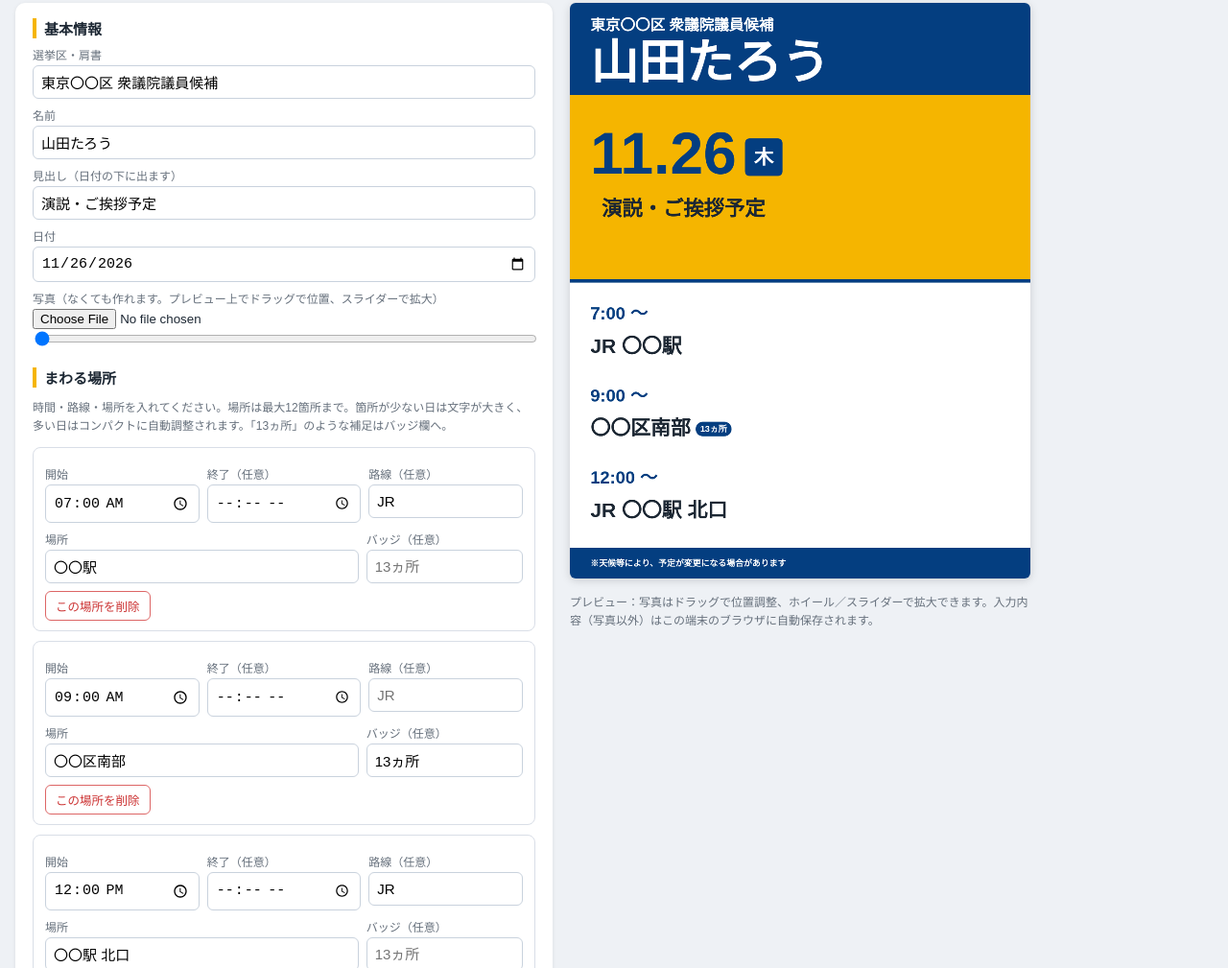
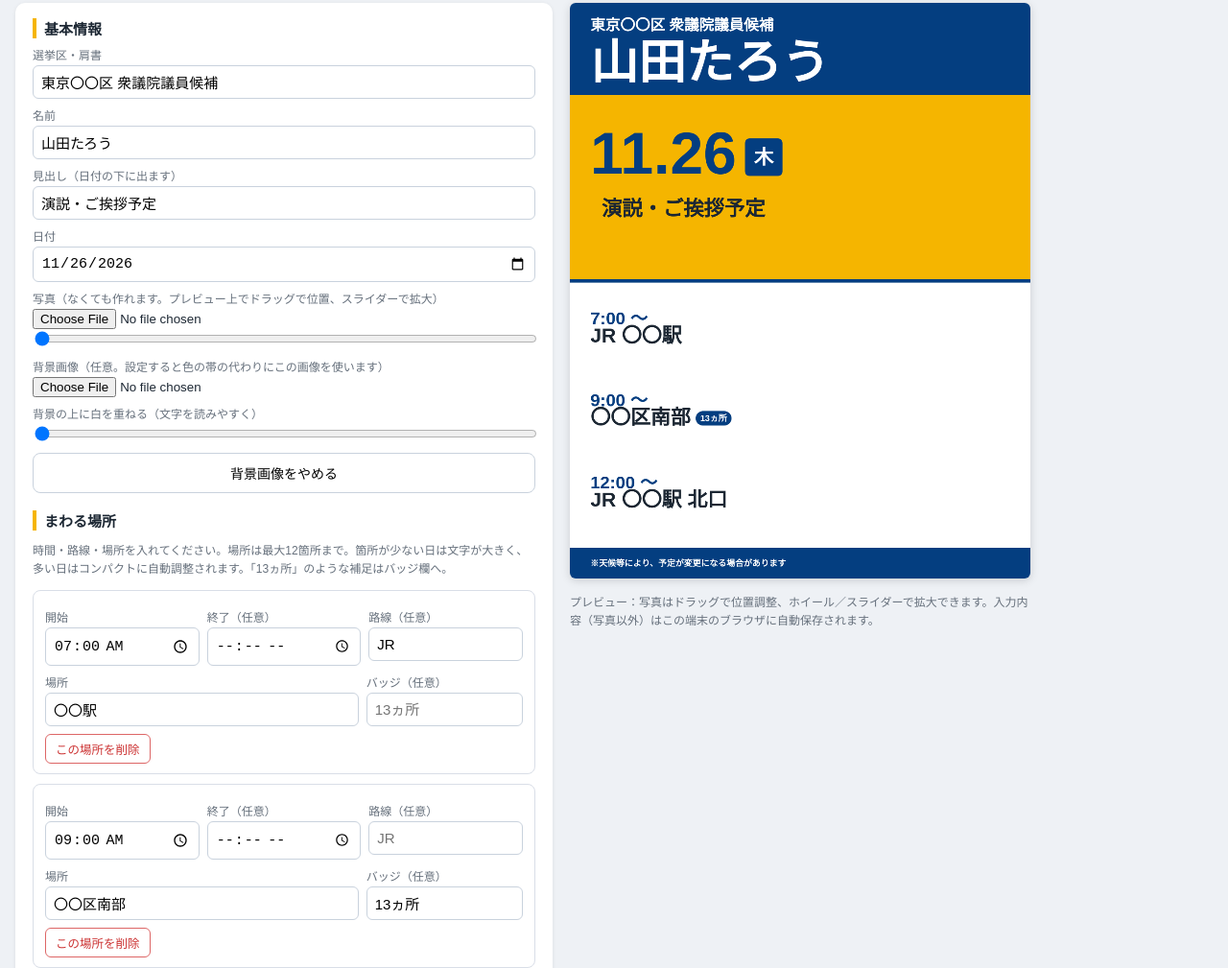
Before and after one commit to 8trkm8/kokumin-senkyo-kobo, a plain HTML site: page day-schedule-factory.html in a window 1280 px wide. Shown: the part 91-1100 px from the top of the page at 96% size. Drawn offline with Linux system fonts and the light colour scheme.

Commit message:
1日街頭予定メーカー：背景画像に対応（帯の代わりに画像を使用、白重ねスライダー付き）、2行表示の時間と場所の間隔を半分に

```diff
--- a/day-schedule-factory.html
+++ b/day-schedule-factory.html
@@ -48,6 +48,11 @@
     <label>写真（なくても作れます。プレビュー上でドラッグで位置、スライダーで拡大）</label>
     <input type="file" id="photoInput" accept="image/*">
     <input type="range" id="zoom" min="100" max="300" value="100">
+    <label>背景画像（任意。設定すると色の帯の代わりにこの画像を使います）</label>
+    <input type="file" id="bgInput" accept="image/*">
+    <label>背景の上に白を重ねる（文字を読みやすく）</label>
+    <input type="range" id="bgFade" min="0" max="70" value="0">
+    <button class="subbtn" id="bgClear" type="button">背景画像をやめる</button>
 
     <h2>まわる場所</h2>
     <p class="note">時間・路線・場所を入れてください。場所は最大12箇所まで。箇所が少ない日は文字が大きく、多い日はコンパクトに自動調整されます。「13ヵ所」のような補足はバッジ欄へ。</p>
@@ -105,6 +110,8 @@ function freshDefault() {
 }
 let state = loadState();
 let photo = null; // { img, ox, oy, zoom }
+let bg = null; // background image (not persisted, like photos)
+let bgFadeVal = 0;
 
 function loadState() {
   try {
@@ -156,6 +163,14 @@ function buildForm() {
     img.src = URL.createObjectURL(f);
   });
   $("zoom").addEventListener("input", () => { if (photo) { photo.zoom = $("zoom").value / 100; draw(); } });
+  $("bgInput").addEventListener("change", ev => {
+    const f = ev.target.files[0]; if (!f) return;
+    const img = new Image();
+    img.onload = () => { bg = img; draw(); URL.revokeObjectURL(img.src); };
+    img.src = URL.createObjectURL(f);
+  });
+  $("bgFade").addEventListener("input", () => { bgFadeVal = $("bgFade").value / 100; if (bg) draw(); });
+  $("bgClear").addEventListener("click", () => { bg = null; $("bgInput").value = ""; draw(); });
   buildStops();
 }
 function buildStops() {
@@ -268,9 +283,17 @@ cv.addEventListener("wheel", ev => {
 /* ---------- drawing ---------- */
 function draw() {
   ctx.fillStyle = "#ffffff"; ctx.fillRect(0, 0, W, H);
-  ctx.fillStyle = NAVY; ctx.fillRect(0, 0, W, 216);
-  ctx.fillStyle = YELLOW; ctx.fillRect(0, 216, W, 432);
-  ctx.fillStyle = NAVY; ctx.fillRect(0, 648, W, 8);
+  if (bg) {
+    const iw = bg.naturalWidth, ih = bg.naturalHeight;
+    const sc = Math.max(W / iw, H / ih);
+    const dw = iw * sc, dh = ih * sc;
+    ctx.drawImage(bg, (W - dw) / 2, (H - dh) / 2, dw, dh);
+    if (bgFadeVal > 0) { ctx.fillStyle = "rgba(255,255,255," + bgFadeVal + ")"; ctx.fillRect(0, 0, W, H); }
+  } else {
+    ctx.fillStyle = NAVY; ctx.fillRect(0, 0, W, 216);
+    ctx.fillStyle = YELLOW; ctx.fillRect(0, 216, W, 432);
+    ctx.fillStyle = NAVY; ctx.fillRect(0, 648, W, 8);
+  }
   ctx.textBaseline = "middle"; ctx.textAlign = "left";
   const MARGIN = 48;
   /* district + name */
@@ -328,7 +351,7 @@ function draw() {
     let badgeW = 0;
     if (st.badge) { ctx.font = font(20); badgeW = ctx.measureText(st.badge).width + 22; }
     if (twoLine) {
-      const cy1 = blockTop + rowH * 0.32, cy2 = blockTop + rowH * 0.72;
+      const cy1 = blockTop + rowH * 0.38, cy2 = blockTop + rowH * 0.59;
       const s2 = Math.max(0.85, Math.min(1.25, rowH / 190));
       const timePx = Math.round(Math.max(28, Math.min(52, 40 * s2)));
       ctx.font = fontNum(timePx); ctx.fillStyle = NAVY;
@@ -361,7 +384,7 @@ function draw() {
   });
   /* notes: navy band, white text */
   if (hasNotes) {
-    ctx.fillStyle = NAVY; ctx.fillRect(0, H - 72, W, 72);
+    if (!bg) { ctx.fillStyle = NAVY; ctx.fillRect(0, H - 72, W, 72); }
     ctx.font = font(20); ctx.fillStyle = "#fff";
     if (state.note1 && state.note2) {
       ctx.fillText(state.note1, MARGIN, H - 48);
```
